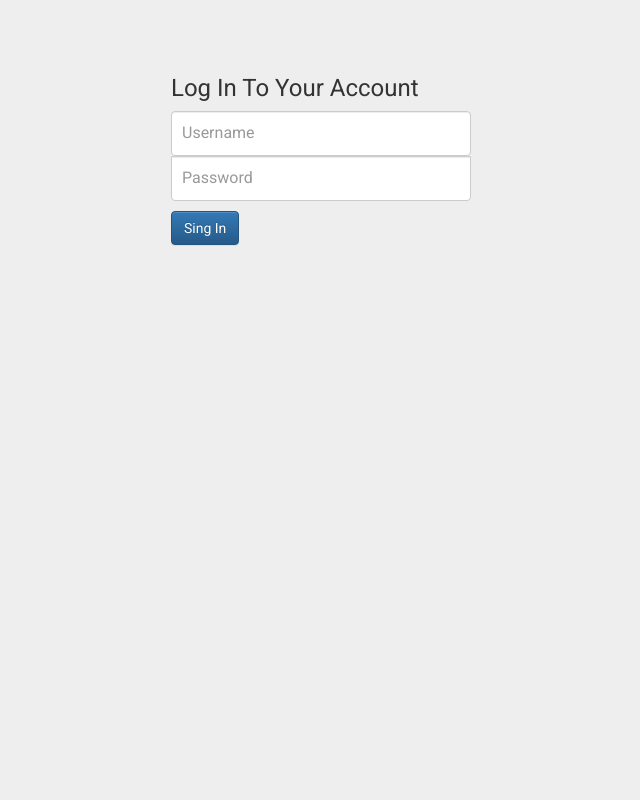
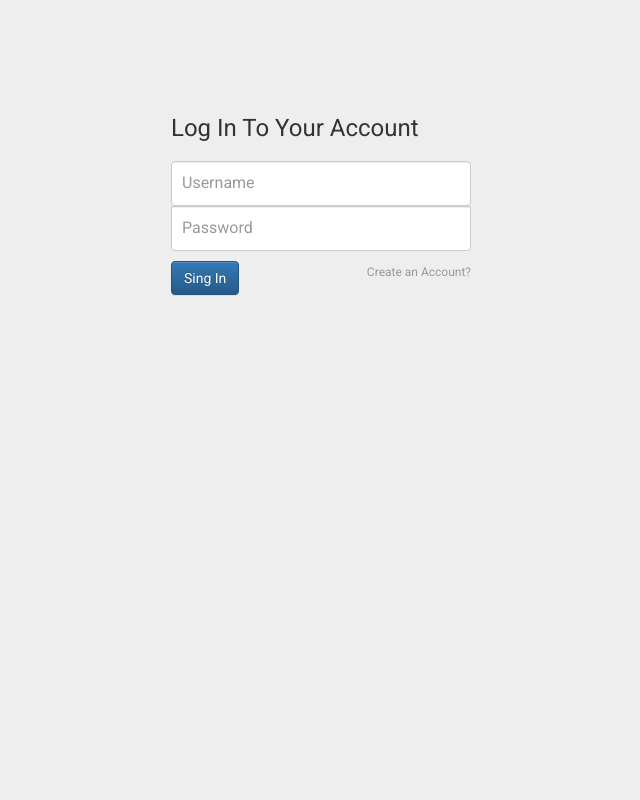
Before and after one commit to sanekzh/mywal, a Django app: page /login/ in a window 1280 px wide. Shown: the whole page, without its empty margins (319-959 px from the left). Run offline with Django 3.2, Linux system fonts and the light colour scheme; some libraries are stand-ins or nearby versions.

Commit message:
27.09.2017 registration form register an account

```diff
--- a/static/css/style.css
+++ b/static/css/style.css
@@ -2,7 +2,10 @@ html, body {
     height: 100%;
     max-height: 100%;
     font-family: 'Roboto', sans-serif;
-    background-color: #edeef0;
+
+    padding-top: 40px;
+    padding-bottom: 40px;
+    background-color: #eee;
 }
 
 li{
@@ -19,16 +22,19 @@ li{
 }
 
 .input-lable{
-    /*background-color: green;*/
-    border: 3px;
-    border-color: green;
+    margin-bottom: 20px;
 }
 
-body {
-  padding-top: 40px;
-  padding-bottom: 40px;
-  background-color: #eee;
+.create-account{
+    font-size: 12px;
+    font-weight: 400;
+    color: #999;
+    float: right;
+    clear: right;
+    margin-top: 3px;
 }
+
+/*  css bootstrap for singin  */
 
 .form-signin {
   max-width: 330px;
--- a/templates/login.html
+++ b/templates/login.html
@@ -18,6 +18,7 @@
                             <input type="text" placeholder="Username" name="{{ form.username.name }}" class="form-control"
                             value="{{ request.POST.username }}"
                             >
+
 {#                        </div>#}
 {#                    </div>#}
 {#                    <div class="form-group">#}
@@ -28,9 +29,11 @@
                             >
 {#                        </div>#}
 {#                    </div>#}
-                  <div>
+                    <div>
                         <button type="submit" class="btn btn-primary">Sing In</button>
-                  </div>
+                        <a class="create-account" href="/register">Create an Account?</a>
+                    </div>
+
                 </form>
 {#            </div>#}
 {#        </div>#}
```
